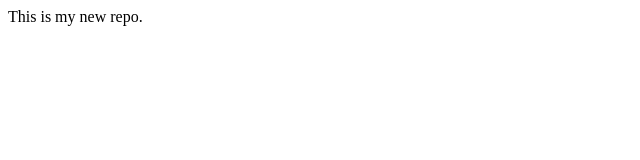
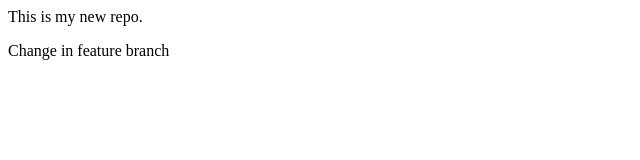
Before and after one commit to Nandini-Gupta3101/LocalRepo, a plain HTML site: page index.html in a window 1280 px wide. Shown: the whole page, without its empty margins (0-640 px from the left). Drawn offline with Linux system fonts and the light colour scheme.

Commit message:
Added new line in Feature branch in index file

```diff
--- a/index.html
+++ b/index.html
@@ -1 +1,2 @@
 <p>This is my new repo. </p>
+<p>Change in feature branch</p>
```
